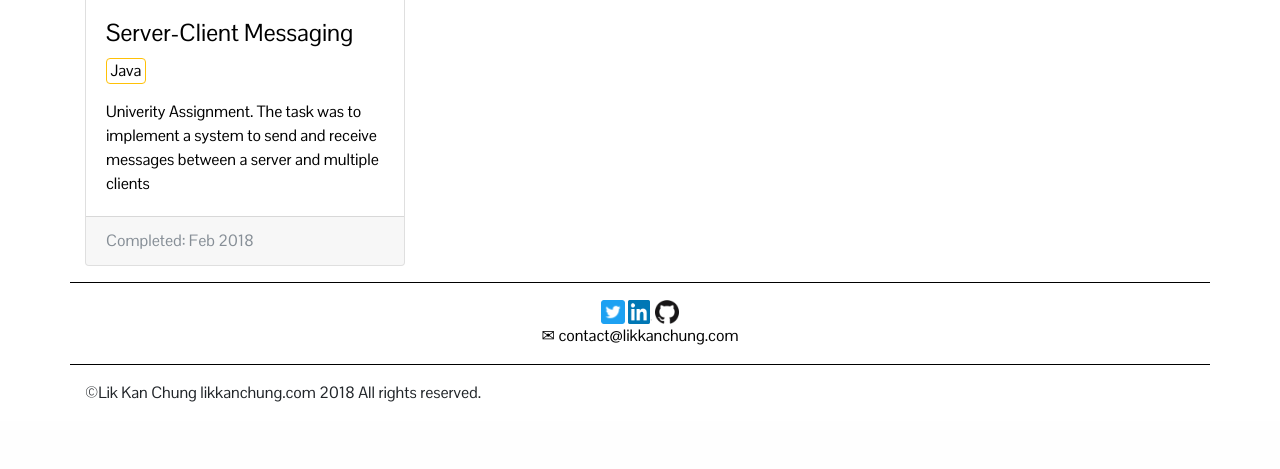
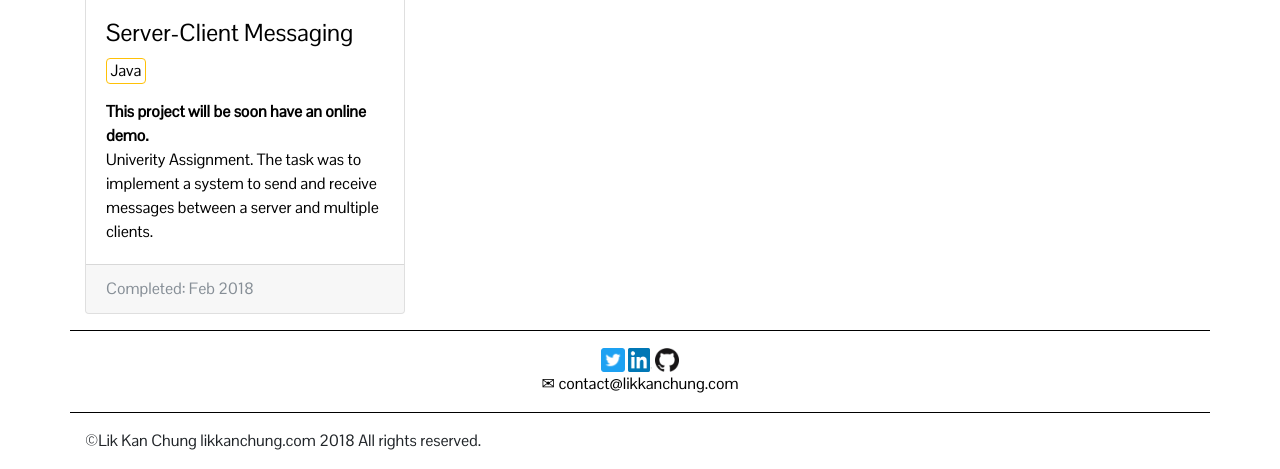
Before and after one commit to LikkanChung/personalwebsite, a PHP site: page / in a window 1280 px wide. Shown: the part 2041-2510 px from the top of the page. Before the commit the page ends 2443 px from the top, so only its background shows below. Run offline with PHP 8.4, Linux system fonts and the light colour scheme; some libraries are stand-ins or nearby versions.

Commit message:
Added notice that messaging project is not online

```diff
--- a/www/src/index.php
+++ b/www/src/index.php
@@ -150,7 +150,10 @@
 								<p>
 									<span class="language border border-warning rounded">&nbsp;Java&nbsp;</span>
 								</p>
-								<p class="card-text">Univerity Assignment. The task was to implement a system to send and receive messages between a server and multiple clients</p>
+								<p class="card-text">
+									<b>This project will be soon have an online demo. </b><br>
+									Univerity Assignment. The task was to implement a system to send and receive messages between a server and multiple clients.
+								</p>
 							</div>
 							<div class="card-footer text-muted">Completed: Feb 2018</div>
 						</a>
```
